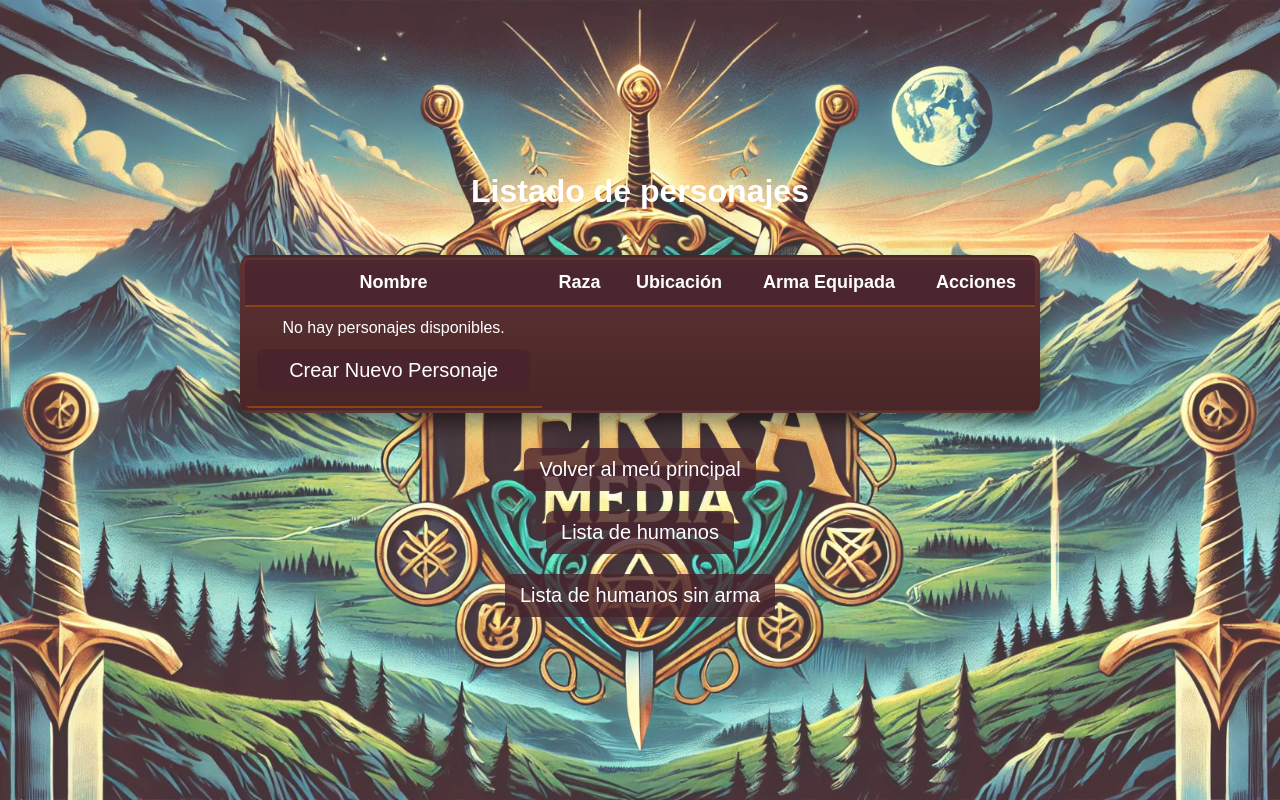
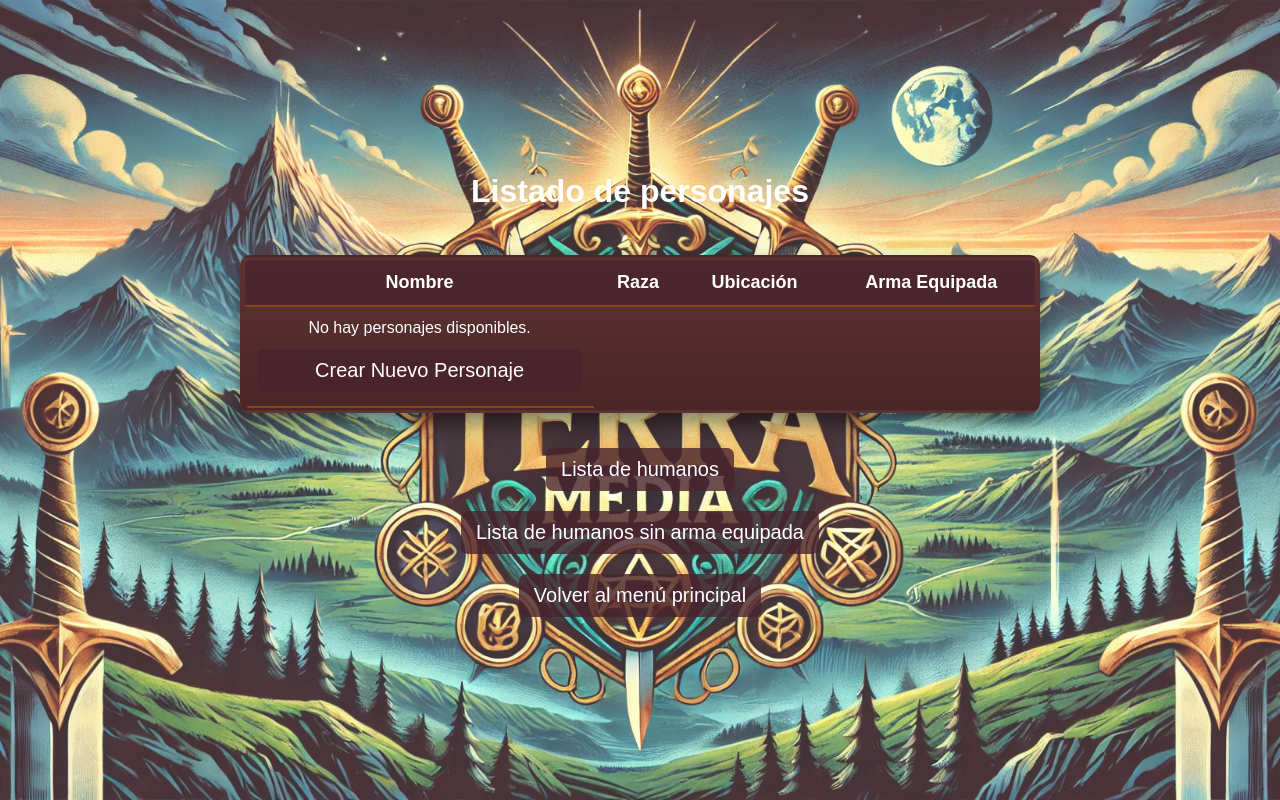
Before and after one commit to daninogales30/juego_tierra_media_django, a Django app: page /character_list/ in a window 1280 px wide. Run offline with Django 5.2, Linux system fonts and the light colour scheme; the visitor is signed in with stand-in values (Sample User, id 1); data that the repository does not hold is empty.

Commit message:
Retoques sin importancia

```diff
--- a/character/static/character_detail.css
+++ b/character/static/character_detail.css
@@ -11,6 +11,7 @@ body {
     background-size: cover;
     background-position: center;
     background-repeat: no-repeat;
+    background-attachment: fixed;
    display: flex;
    flex-direction: column;
    gap: 20px;
--- a/character/static/character_list.css
+++ b/character/static/character_list.css
@@ -11,6 +11,7 @@ body {
     background-size: cover;
     background-position: center;
     background-repeat: no-repeat;
+    background-attachment: fixed;
     display: flex;
     flex-direction: column;
     align-items: center;
--- a/character/static/humanos_list.css
+++ b/character/static/humanos_list.css
@@ -11,6 +11,7 @@ body {
     background-size: cover;
     background-position: center;
     background-repeat: no-repeat;
+    background-attachment: fixed;
     height: 100vh;
     display: flex;
     flex-direction: column;
--- a/character/static/humanos_sin_arma.css
+++ b/character/static/humanos_sin_arma.css
@@ -11,6 +11,7 @@ body {
     background-size: cover;
     background-position: center;
     background-repeat: no-repeat;
+    background-attachment: fixed;
     height: 100vh;
     display: flex;
     flex-direction: column;
--- a/character/templates/character_list.html
+++ b/character/templates/character_list.html
@@ -16,7 +16,9 @@
        <th>Raza</th>
        <th>Ubicación</th>
        <th>Arma Equipada</th>
+       {% if characters %}
        <th>Acciones</th>
+       {% endif %}
    </tr>
    </thead>
    <tbody>
@@ -24,8 +26,8 @@
        <tr>
            <td>{{ character.name }}</td>
            <td>{{ character.get_race_display }}</td>
-           <td>{{ character.ubication }}</td>
-           <td>{{ character.arma_equipada|default:"Sin arma" }}</td>
+           <td>{{ character.ubication|capfirst }}</td>
+           <td>{{ character.arma_equipada|default:"Sin arma"|capfirst }}</td>
            <td>
                <a href="{% url 'character:change_ubication' character.id %}">Cambiar Ubicación</a>
                <a href="{% url 'character:equip_weapon' character.id %}">Equipar Arma</a>
@@ -43,9 +45,10 @@
 {% if characters %}
    <a href="{% url 'character:create_character' %}">Crear Nuevo Personaje</a>
    <a href="{% url 'character:relacion_create' %}">Crear relación entre 2 personajes</a>
+    <a href="{% url 'equipment:assign_equipment' %}">Asignar equipamiento a un personaje</a>
 {% endif %}
-   <a href="{% url 'character:principal_menu' %}">Volver al meú principal</a>
     <a href="{% url 'character:humanos_list'  %}">Lista de humanos</a>
-    <a href="{% url 'character:humanos_sin_armas' %}">Lista de humanos sin arma</a>
+    <a href="{% url 'character:humanos_sin_armas' %}">Lista de humanos sin arma equipada</a>
+   <a href="{% url 'character:principal_menu' %}">Volver al menú principal</a>
 </body>
 </html>
--- a/character/templates/humanos_sin_arma.html
+++ b/character/templates/humanos_sin_arma.html
@@ -25,7 +25,7 @@
                     <td>{{ humano.faction }}</td>
                     <td>{{ humano.ubication }}</td>
                     <td>
-                        <a href="{% url 'equipment:assign_equipment' %}" class="btn-añadir">Agregar Arma</a>
+                        <a href="{% url 'character:equip_weapon' humano.id %}" class="btn-añadir">Equipar Arma</a>
                     </td>
                 </tr>
             {% empty %}
--- a/equipment/static/alcance.css
+++ b/equipment/static/alcance.css
@@ -6,7 +6,7 @@
 
 body {
     font-family: sans-serif;
-    background-image: url("images/fondo.webp"); /* Asegúrate de que la ruta de la imagen sea correcta */
+    background-image: url("images/fondo.webp");
     background-size: cover;
     background-position: center;
     background-repeat: no-repeat;
--- a/equipment/static/assign_equipment.css
+++ b/equipment/static/assign_equipment.css
@@ -11,6 +11,7 @@ body {
     background-size: cover;
     background-position: center;
     background-repeat: no-repeat;
+    background-attachment: fixed;
     height: 100vh;
     display: flex;
     flex-direction: column;
--- a/equipment/static/potencia.css
+++ b/equipment/static/potencia.css
@@ -6,7 +6,7 @@
 
 body {
     font-family: sans-serif;
-    background-image: url("images/fondo.webp"); /* Asegúrate de que la ruta de la imagen sea correcta */
+    background-image: url("images/fondo.webp");
     background-size: cover;
     background-position: center;
     background-repeat: no-repeat;
--- a/equipment/templates/equipment_list.html
+++ b/equipment/templates/equipment_list.html
@@ -38,8 +38,8 @@
     </tbody>
 </table>
 <a href="{% url 'equipment:assign_equipment' %}">Asignar equipamiento a un personaje</a>
-<a href="{% url 'character:principal_menu' %}">Volver al menú principal</a>
 <a href="{% url 'equipment:potencia' %}">Ver armas con mas potencia</a>
 <a href="{% url 'equipment:alcance' %}">Ver arma con mas alcance</a>
+<a href="{% url 'character:principal_menu' %}">Volver al menú principal</a>
 </body>
 </html>
```
